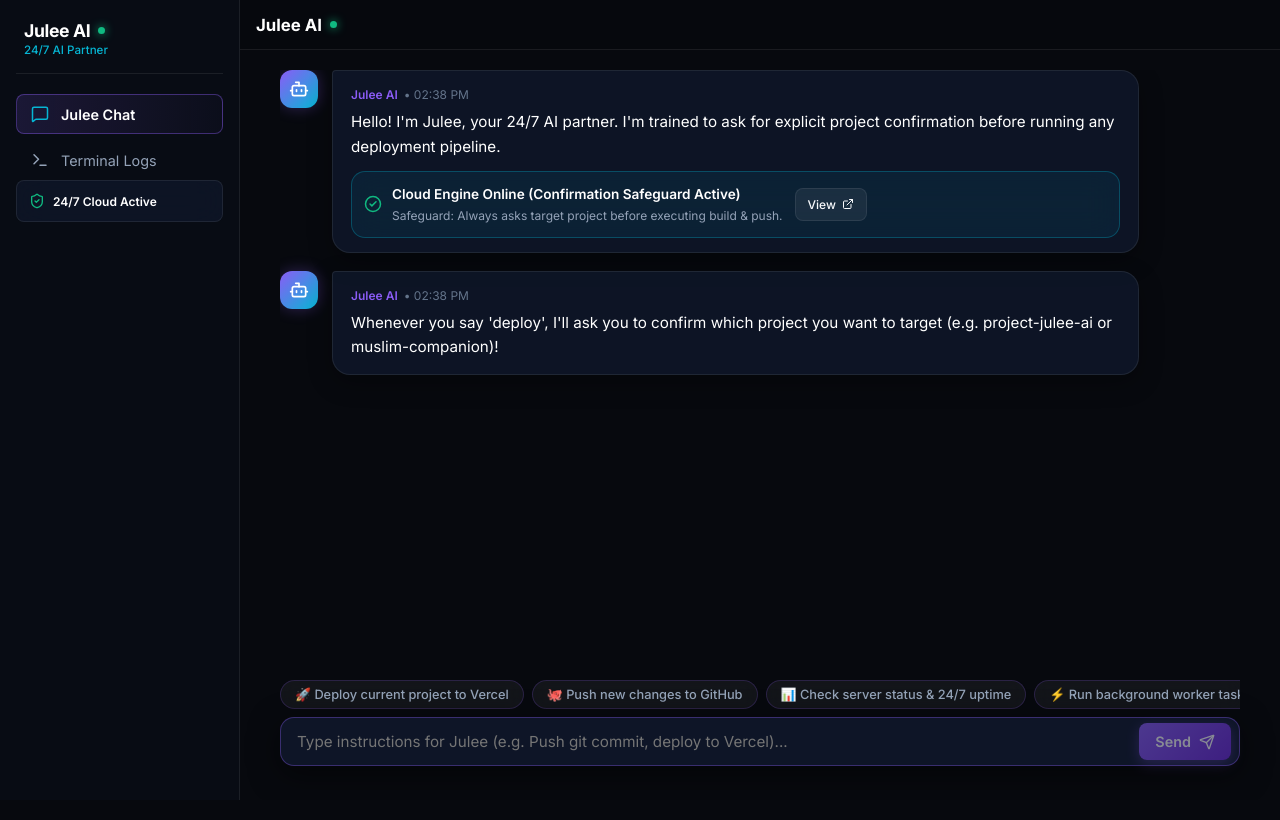
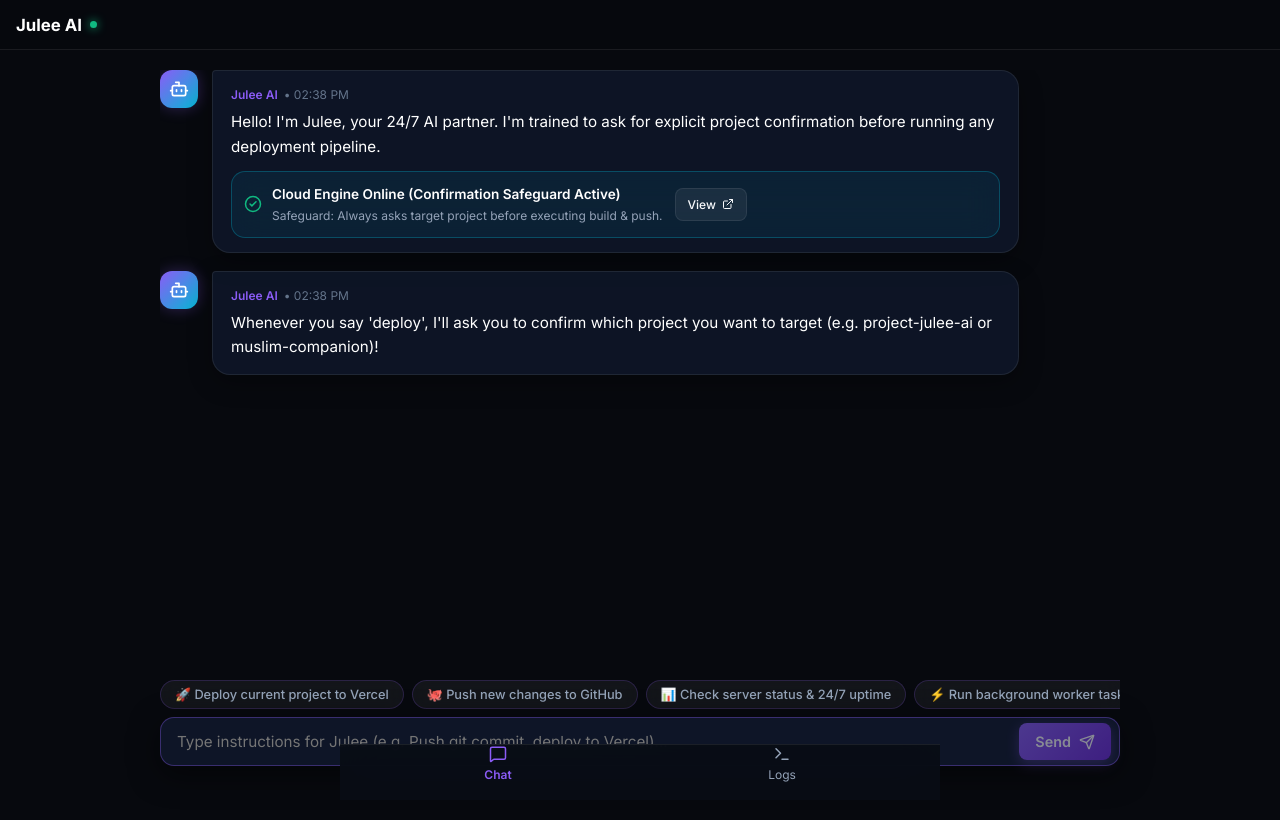
Before and after one commit to NazarulxFitri/project-julee-ai, a React (Vite) app: page / in a window 1280 px wide. Shown: the top 820 px of the page. Built offline with nearby package versions, Linux system fonts and the light colour scheme.

Commit message:
refactor: completely remove sidebar component for ultra-clean edge-to-edge layout

```diff
--- a/src/App.jsx
+++ b/src/App.jsx
@@ -1,5 +1,4 @@
 import React, { useState } from 'react';
-import Sidebar from './components/Sidebar';
 import Header from './components/Header';
 import BottomNav from './components/BottomNav';
 import ChatView from './components/ChatView';
@@ -138,18 +137,12 @@
   };
 
   return (
-    <div style={{ display: 'flex', minHeight: '100vh', background: 'var(--bg-dark)' }}>
-      {/* Sidebar (Desktop) */}
-      <Sidebar
-        activeTab={activeTab}
-        setActiveTab={setActiveTab}
-      />
-
-      {/* Main Content Area */}
-      <div style={{ flex: 1, display: 'flex', flexDirection: 'column', minWidth: 0 }}>
+    <div style={{ display: 'flex', flexDirection: 'column', minHeight: '100vh', background: 'var(--bg-dark)' }}>
+      {/* Top Header */}
       <Header />
 
-        <main style={{ flex: 1, overflowY: 'auto' }}>
+      {/* Main View Area */}
+      <main style={{ flex: 1, overflowY: 'auto', paddingBottom: '64px' }}>
         {activeTab === 'chat' && (
           <ChatView
             messages={messages}
@@ -166,9 +159,8 @@
           />
         )}
       </main>
-      </div>
 
-      {/* Bottom Navigation (Mobile) */}
+      {/* Bottom Navigation */}
       <BottomNav
         activeTab={activeTab}
         setActiveTab={setActiveTab}
--- a/src/components/BottomNav.jsx
+++ b/src/components/BottomNav.jsx
@@ -3,7 +3,7 @@
 
 export default function BottomNav({ activeTab, setActiveTab }) {
   return (
-    <div className="mobile-bottom-nav" style={{
+    <nav style={{
       position: 'fixed',
       bottom: 0,
       left: 0,
@@ -12,11 +12,13 @@
       background: 'rgba(9, 13, 22, 0.95)',
       backdropFilter: 'blur(20px)',
       borderTop: '1px solid var(--border-glass)',
-      display: 'none', // Mobile media query turns this to flex
+      display: 'flex',
       alignItems: 'center',
       justify: 'space-around',
       zIndex: 40,
-      padding: '0 12px'
+      padding: '0 16px',
+      maxWidth: '600px',
+      margin: '0 auto'
     }}>
       <button
         onClick={() => setActiveTab('chat')}
@@ -33,7 +35,8 @@
           gap: '4px',
           fontSize: '0.75rem',
           fontWeight: activeTab === 'chat' ? 600 : 400,
-          cursor: 'pointer'
+          cursor: 'pointer',
+          transition: 'all 0.2s ease'
         }}
       >
         <MessageSquare size={18} style={{ display: 'block' }} />
@@ -55,12 +58,13 @@
           gap: '4px',
           fontSize: '0.75rem',
           fontWeight: activeTab === 'terminal' ? 600 : 400,
-          cursor: 'pointer'
+          cursor: 'pointer',
+          transition: 'all 0.2s ease'
         }}
       >
         <Terminal size={18} style={{ display: 'block' }} />
         <span>Logs</span>
       </button>
-    </div>
+    </nav>
   );
 }
--- a/src/components/Sidebar.jsx
+++ /dev/null
@@ -1,88 +0,0 @@
-import React from 'react';
-import { MessageSquare, Terminal, ShieldCheck } from 'lucide-react';
-
-export default function Sidebar({ activeTab, setActiveTab }) {
-  const navItems = [
-    { id: 'chat', label: 'Julee Chat', icon: MessageSquare },
-    { id: 'terminal', label: 'Terminal Logs', icon: Terminal }
-  ];
-
-  return (
-    <aside className="app-sidebar" style={{
-      width: '240px',
-      background: 'rgba(9, 13, 22, 0.95)',
-      backdropFilter: 'blur(20px)',
-      borderRight: '1px solid var(--border-glass)',
-      display: 'flex',
-      flexDirection: 'column',
-      justify: 'space-between',
-      padding: '20px 16px',
-      height: '100vh',
-      position: 'sticky',
-      top: 0,
-      zIndex: 20
-    }}>
-      <div>
-        {/* Brand Header (Logo box removed) */}
-        <div style={{
-          padding: '0 8px 16px 8px',
-          borderBottom: '1px solid var(--border-glass)',
-          marginBottom: '20px'
-        }}>
-          <div style={{ fontWeight: 700, fontSize: '1.1rem', letterSpacing: '-0.02em', color: '#fff', display: 'flex', alignItems: 'center', gap: '8px' }}>
-            <span>Julee AI</span>
-            <div className="status-dot online" style={{ width: '7px', height: '7px' }} />
-          </div>
-          <div style={{ fontSize: '0.725rem', color: 'var(--primary-cyan)', fontWeight: 500, marginTop: '2px' }}>
-            24/7 AI Partner
-          </div>
-        </div>
-
-        {/* Navigation items */}
-        <nav style={{ display: 'flex', flexDirection: 'column', gap: '6px' }}>
-          {navItems.map((item) => {
-            const Icon = item.icon;
-            const isActive = activeTab === item.id;
-            return (
-              <button
-                key={item.id}
-                onClick={() => setActiveTab(item.id)}
-                style={{
-                  display: 'flex',
-                  alignItems: 'center',
-                  gap: '12px',
-                  width: '100%',
-                  padding: '10px 14px',
-                  borderRadius: 'var(--radius-sm)',
-                  border: isActive ? '1px solid rgba(139, 92, 246, 0.4)' : '1px solid transparent',
-                  background: isActive ? 'linear-gradient(90deg, rgba(139, 92, 246, 0.15) 0%, rgba(139, 92, 246, 0.03) 100%)' : 'transparent',
-                  color: isActive ? '#ffffff' : 'var(--text-muted)',
-                  fontWeight: isActive ? 600 : 400,
-                  fontSize: '0.9rem',
-                  cursor: 'pointer',
-                  transition: 'all 0.2s ease',
-                  textAlign: 'left'
-                }}
-              >
-                <div style={{ display: 'flex', alignItems: 'center', justifyContent: 'center', width: '18px', height: '18px', flexShrink: 0 }}>
-                  <Icon size={18} color={isActive ? 'var(--primary-cyan)' : 'var(--text-muted)'} style={{ display: 'block' }} />
-                </div>
-                <span>{item.label}</span>
-              </button>
-            );
-          })}
-        </nav>
-      </div>
-
-      {/* Footer Info */}
-      <div className="glass-panel" style={{ padding: '12px', borderRadius: 'var(--radius-sm)' }}>
-        <div style={{ display: 'flex', alignItems: 'center', gap: '8px' }}>
-          <div style={{ display: 'flex', alignItems: 'center', justifyContent: 'center' }}>
-            <ShieldCheck size={16} color="var(--primary-emerald)" style={{ display: 'block' }} />
-          </div>
-          <span style={{ fontSize: '0.75rem', fontWeight: 600, color: '#fff' }}>24/7 Cloud Active</span>
-        </div>
-      </div>
-    </aside>
-  );
-}
```
Lines whose indentation alone changed are shown as unchanged.
